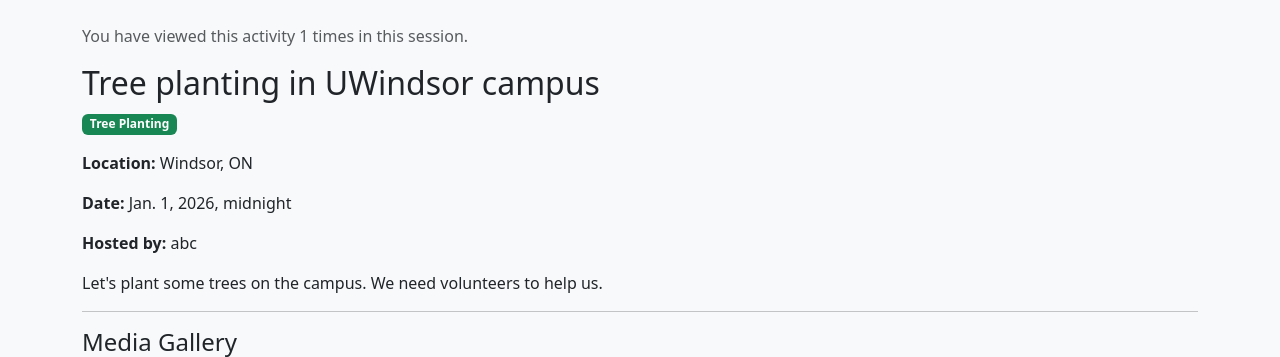
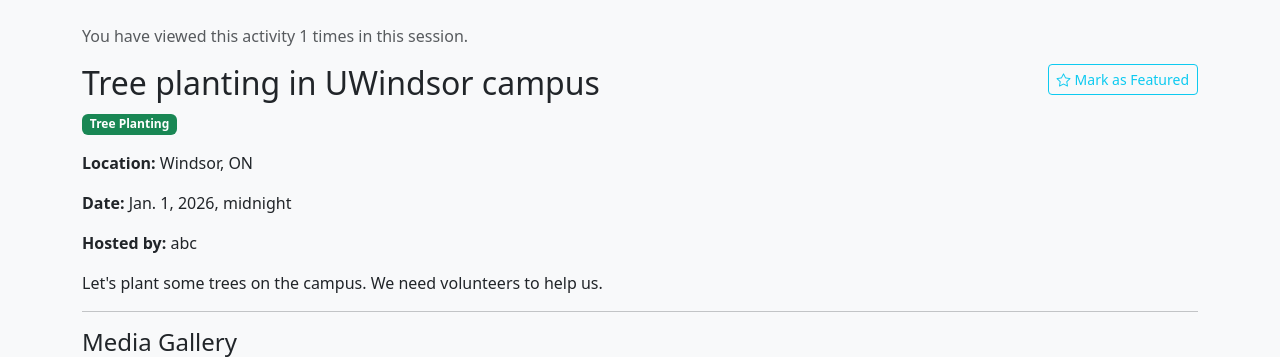
Before and after one commit to Yiheng-Gao/Environmental-Activity-Information-Website, a Django app: page /activity/1/ in a window 1280 px wide. Shown: the part 56-413 px from the top of the page. Run offline with Django 5.2, Linux system fonts and the light colour scheme; a user stored in the database is signed in; data comes from the database, SQL or seed files in the repository.

Commit message:
Add featured activities feature with staff-only toggle

```diff
--- a/main/models.py
+++ b/main/models.py
@@ -30,6 +30,7 @@ class Activity(models.Model):
     description = models.TextField()
     location = models.CharField(max_length=200)
     date = models.DateTimeField()
+    is_featured = models.BooleanField(default=False, help_text="Mark as featured to show on homepage (staff only)")
     created_by = models.ForeignKey(User, on_delete=models.CASCADE, related_name='activities_created')
     created_at = models.DateTimeField(auto_now_add=True)
     updated_at = models.DateTimeField(auto_now=True)
--- a/main/templates/main/activity_detail.html
+++ b/main/templates/main/activity_detail.html
@@ -5,18 +5,41 @@
     You have viewed this activity {{ session_activity_visits }} times in this session.
 </p>
 
-<h2>{{ activity.title }}</h2>
-<div class="mb-3">
-    <span class="badge bg-success me-2">{{ activity.category }}</span>
-    {% if activity.created_by.profile.is_organizer %}
-        <span class="badge bg-warning text-dark">
-            <i class="bi bi-shield-check me-1"></i>Official Event
-        </span>
+<div class="d-flex justify-content-between align-items-start mb-3">
+    <div>
+        <h2 class="mb-2">{{ activity.title }}</h2>
+        <div>
+            <span class="badge bg-success me-2">{{ activity.category }}</span>
+            {% if activity.created_by.profile.is_organizer %}
+                <span class="badge bg-warning text-dark">
+                    <i class="bi bi-shield-check me-1"></i>Official Event
+                </span>
+            {% endif %}
+            {% if activity.is_featured %}
+                <span class="badge bg-info text-dark">
+                    <i class="bi bi-star-fill me-1"></i>Featured
+                </span>
+            {% endif %}
+        </div>
+    </div>
+    {% if user.is_staff %}
+        <form method="post" action="{% url 'toggle_featured' activity.pk %}" style="display:inline;">
+            {% csrf_token %}
+            {% if activity.is_featured %}
+                <button type="submit" class="btn btn-sm btn-outline-warning" title="Remove from featured">
+                    <i class="bi bi-star-fill me-1"></i>Unfeature
+                </button>
+            {% else %}
+                <button type="submit" class="btn btn-sm btn-outline-info" title="Mark as featured">
+                    <i class="bi bi-star me-1"></i>Mark as Featured
+                </button>
+            {% endif %}
+        </form>
     {% endif %}
 </div>
 {% if activity.created_by.profile.is_organizer and activity.created_by.profile.organization_name %}
     <p class="text-muted">
-        <i class="bi bi-building me-1"></i><strong>Organized by:</strong> {{ activity.created_by.profile.organization_name }}
+        <strong>Organized by:</strong> {{ activity.created_by.profile.organization_name }}
     </p>
 {% endif %}
 <p><strong>Location:</strong> {{ activity.location }}</p>
--- a/main/urls.py
+++ b/main/urls.py
@@ -12,6 +12,7 @@ urlpatterns = [
     path('search-suggest/', views.search_suggest, name='search_suggest'),
     path('activity/<int:pk>/register/', views.register_activity, name='activity_register'),
     path('activity/<int:pk>/cancel/', views.cancel_registration, name='activity_cancel'),
+    path('activity/<int:pk>/toggle-featured/', views.toggle_featured, name='toggle_featured'),
     path('history/', views.user_history, name='user_history'),
     path('contact/', views.contact_us, name='contact_us'),
     path('about/', views.about_us, name='about_us'),
--- a/main/views.py
+++ b/main/views.py
@@ -249,6 +249,30 @@ def cancel_registration(request, pk):
             pass
     return redirect('activity_list')
 
+
+@login_required
+def toggle_featured(request, pk):
+    """Toggle featured status of an activity (staff only)"""
+    if not request.user.is_staff:
+        messages.error(request, "You don't have permission to perform this action.")
+        return redirect('activity_detail', pk=pk)
+
+    activity = get_object_or_404(Activity, pk=pk)
+
+    if request.method == 'POST':
+        activity.is_featured = not activity.is_featured
+        activity.save()
+
+        status = "featured" if activity.is_featured else "unfeatured"
+        messages.success(request, f"Activity '{activity.title}' has been {status}.")
+
+        UserHistory.objects.create(
+            user=request.user,
+            action=f"Marked activity '{activity.title}' as {status}"
+        )
+
+    return redirect('activity_detail', pk=pk)
+
 @login_required
 def user_history(request):
     history_items = UserHistory.objects.filter(
@@ -352,8 +376,17 @@ def home(request):
     category_counts = Activity.objects.values('category').annotate(count=Count('id'))
     categories_available = len(category_counts)
 
-    # Featured upcoming activities (next 4 upcoming)
-    featured_activities = Activity.objects.filter(date__gte=today).order_by('date')[:4]
+    # Featured upcoming activities (random 4 from featured upcoming activities)
+    featured_upcoming = Activity.objects.filter(date__gte=today, is_featured=True)
+    if featured_upcoming.exists():
+        import random
+        featured_list = list(featured_upcoming)
+        if len(featured_list) > 4:
+            featured_activities = random.sample(featured_list, 4)
+        else:
+            featured_activities = featured_list
+    else:
+        featured_activities = Activity.objects.filter(date__gte=today).order_by('date')[:4]
 
     # Get all categories for highlights
     all_categories = Activity.CATEGORY_CHOICES
```
Also changed, not shown: main/admin.py (+10 -2 lines), main/migrations/0006_activity_is_featured.py (added).
